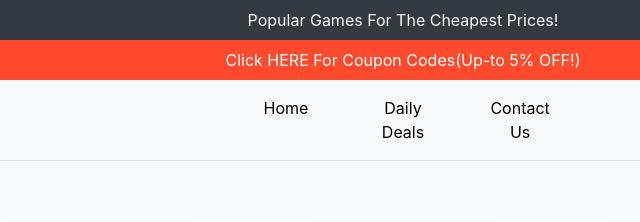
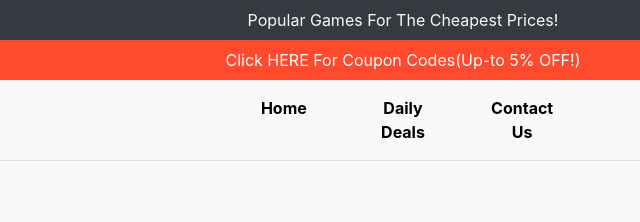
Before and after one commit to steamaccount123/games4sale.tk, a plain HTML site: page index.html in a window 1280 px wide. Shown: the top 222 px of the page, 237-877 px from the left. Drawn offline with nearby package versions, Linux system fonts and the light colour scheme.

Commit message:
Update index.html

```diff
--- a/index.html
+++ b/index.html
@@ -19,18 +19,18 @@
         <a href="https://joinhoney.com/ref/7od8urs" class="my-custom-a text-center mx-auto my-auto">Click HERE For Coupon Codes(Up-to 5% OFF!)</a>
     </nav>
 
-    <div class="container text-center">
+    <div class="container-fluid text-center">
         <nav class="navbar navbar-expand-sm bg-light justify-content-center">
             <!-- Links -->
             <ul class="navbar-nav">
                 <div class="row">
-                    <li class="nav-item col-md col-sm-4">
+                    <li class="nav-item col-md col-sm-4 font-weight-bold">
                         <a class="nav-link nav-bar-main" href="https://games4sale.tk">Home</a>
                     </li>
-                    <li class="nav-item col-md col-sm-4">
+                    <li class="nav-item col-md col-sm-4 font-weight-bold">
                         <a class="nav-link nav-bar-main" href="#">Daily Deals</a>
                     </li>
-                    <li class="nav-item col-md col-sm-4">
+                    <li class="nav-item col-md col-sm-4 font-weight-bold">
                         <a class="nav-link nav-bar-main" href="#">Contact Us</a>
                     </li>
                 </div>
```
